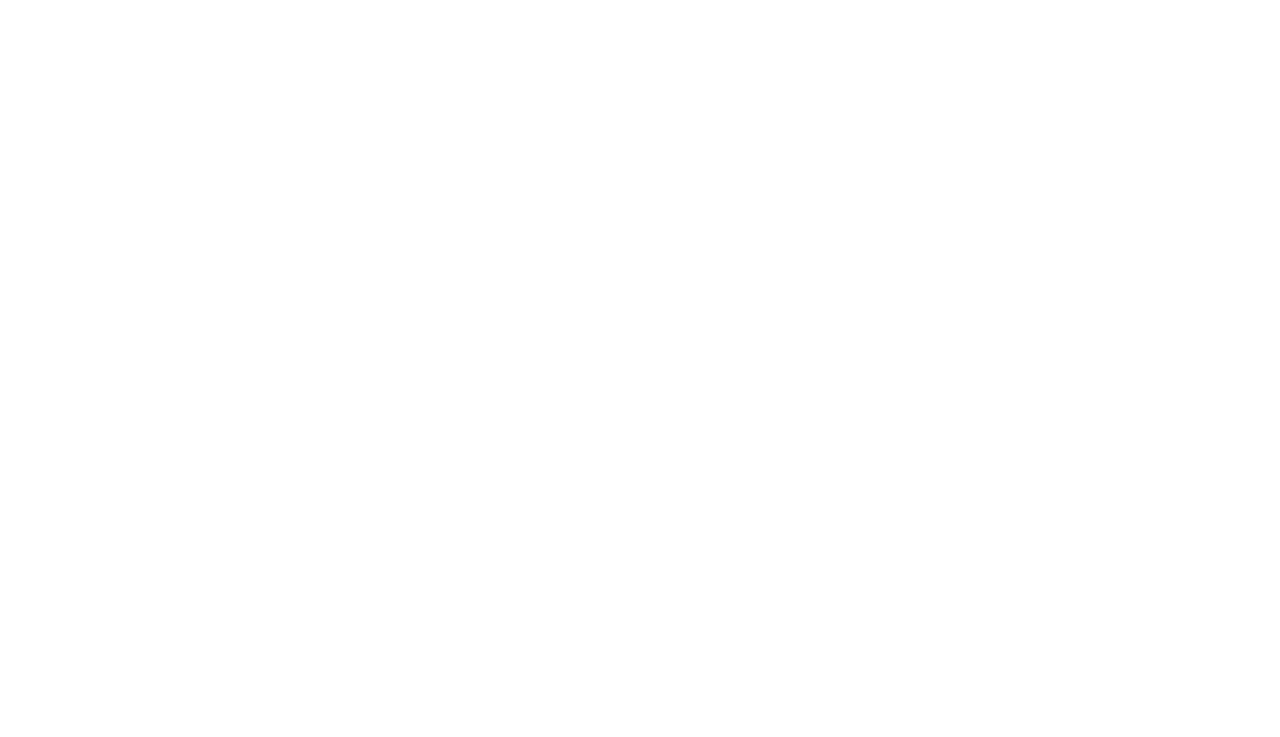
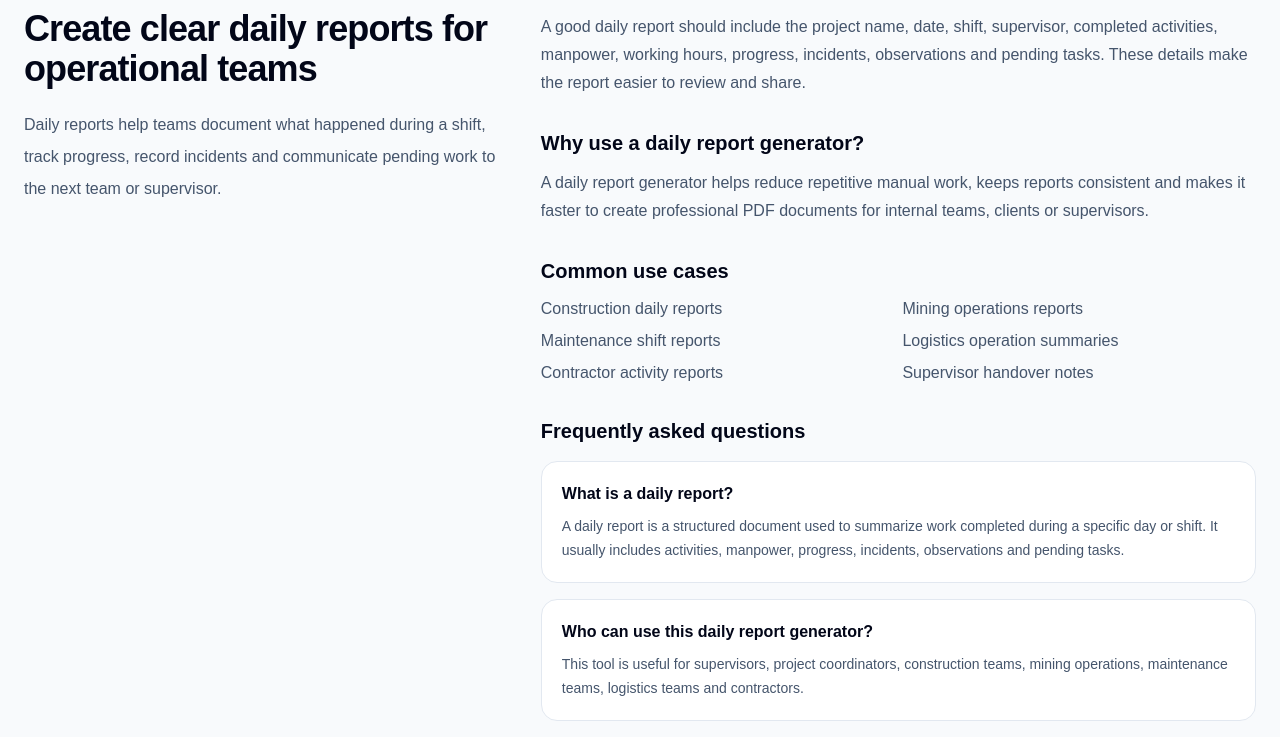
Before and after one commit to kike-Pinto/reporting-tools-platform, a Next.js app: page /tools/daily-report-generator in a window 1280 px wide. Shown: the part 2683-3420 px from the top of the page. Before the commit the page ends 2705 px from the top, so only its background shows below. Built offline with nearby package versions, Linux system fonts and the light colour scheme.

Commit message:
Add SEO content for daily report generator

```diff
--- a/app/tools/daily-report-generator/page.tsx
+++ b/app/tools/daily-report-generator/page.tsx
@@ -4,12 +4,23 @@
 import DailyReportTool from '@/components/report/DailyReportTool'
 import Footer from '@/components/layout/Footer'
 import Navbar from '@/components/layout/Navbar'
+import DailyReportSEO from '@/components/report/DailyReportSEO'
+
 import type { Metadata } from 'next'
 
 export const metadata: Metadata = {
   title: 'Daily Report Generator',
   description:
-    'Create professional daily operational reports with automatic KPIs, activities tracking and PDF export.',
+    'Create professional daily reports for operations, construction, mining and maintenance with automatic KPIs, activities tracking and PDF export.',
+  keywords: [
+    'daily report generator',
+    'daily report template',
+    'construction daily report',
+    'mining daily report',
+    'operations daily report',
+    'daily report PDF',
+    'shift report generator',
+  ],
 }
 
 export default function DailyReportGeneratorPage() {
@@ -22,6 +33,7 @@
       <DailyReportTool />
 
       <HowItWorks />
+      <DailyReportSEO />
       <Footer />
     </main>
   )
--- a/components/home/Footer.tsx
+++ /dev/null
@@ -1,21 +0,0 @@
-export default function Footer() {
-  return (
-    <footer className='border-t border-slate-200 bg-white'>
-      <div className='mx-auto flex max-w-7xl flex-col gap-4 px-6 py-10 md:flex-row md:items-center md:justify-between'>
-        <div>
-          <p className='font-semibold text-slate-950'>
-            Reporting Tools Platform
-          </p>
-
-          <p className='mt-1 text-sm text-slate-500'>
-            Operational reporting and PDF automation tools.
-          </p>
-        </div>
-
-        <p className='text-sm text-slate-500'>
-          © 2026 Reporting Tools Platform
-        </p>
-      </div>
-    </footer>
-  )
-}
--- a/components/home/Navbar.tsx
+++ /dev/null
@@ -1,48 +0,0 @@
-import Link from 'next/link'
-
-export default function Navbar() {
-  return (
-    <header className='border-b border-slate-200 bg-white'>
-      <div className='mx-auto flex max-w-7xl items-center justify-between px-6 py-4'>
-        <Link href='/' className='flex items-center gap-3'>
-          <div className='flex h-10 w-10 items-center justify-center rounded-xl bg-slate-900 text-sm font-bold text-white'>
-            RT
-          </div>
-
-          <div>
-            <p className='text-sm font-semibold text-slate-950'>
-              Reporting Tools Platform
-            </p>
-
-            <p className='text-xs text-slate-500'>
-              Operational reporting tools
-            </p>
-          </div>
-        </Link>
-
-        <nav className='hidden items-center gap-6 md:flex'>
-          <a
-            href='#tools'
-            className='text-sm font-medium text-slate-600 transition hover:text-slate-950'
-          >
-            Tools
-          </a>
-
-          <a
-            href='#benefits'
-            className='text-sm font-medium text-slate-600 transition hover:text-slate-950'
-          >
-            Benefits
-          </a>
-
-          <a
-            href='#workflow'
-            className='text-sm font-medium text-slate-600 transition hover:text-slate-950'
-          >
-            Workflow
-          </a>
-        </nav>
-      </div>
-    </header>
-  )
-}
--- /dev/null
+++ b/components/report/DailyReportSEO.tsx
@@ -0,0 +1,112 @@
+const faqs = [
+  {
+    question: 'What is a daily report?',
+    answer:
+      'A daily report is a structured document used to summarize work completed during a specific day or shift. It usually includes activities, manpower, progress, incidents, observations and pending tasks.',
+  },
+  {
+    question: 'Who can use this daily report generator?',
+    answer:
+      'This tool is useful for supervisors, project coordinators, construction teams, mining operations, maintenance teams, logistics teams and contractors.',
+  },
+  {
+    question: 'Can I export the daily report as PDF?',
+    answer:
+      'Yes. You can fill out the report form, preview the document and export it as a PDF directly from your browser.',
+  },
+  {
+    question: 'Do I need an account?',
+    answer:
+      'No. The tool works directly in your browser and does not require login or account creation.',
+  },
+]
+
+export default function DailyReportSEO() {
+  return (
+    <section className='mx-auto max-w-7xl px-6 py-20'>
+      <div className='grid gap-10 lg:grid-cols-[0.8fr_1.2fr]'>
+        <div>
+          <p className='text-sm font-semibold uppercase tracking-[0.18em] text-blue-600'>
+            Daily Report Guide
+          </p>
+
+          <h2 className='mt-4 text-4xl font-bold tracking-tight text-slate-950'>
+            Create clear daily reports for operational teams
+          </h2>
+
+          <p className='mt-5 text-base leading-8 text-slate-600'>
+            Daily reports help teams document what happened during a shift,
+            track progress, record incidents and communicate pending work to the
+            next team or supervisor.
+          </p>
+        </div>
+
+        <div className='space-y-8'>
+          <article>
+            <h3 className='text-xl font-bold text-slate-950'>
+              What should a daily report include?
+            </h3>
+
+            <p className='mt-3 leading-7 text-slate-600'>
+              A good daily report should include the project name, date, shift,
+              supervisor, completed activities, manpower, working hours,
+              progress, incidents, observations and pending tasks. These details
+              make the report easier to review and share.
+            </p>
+          </article>
+
+          <article>
+            <h3 className='text-xl font-bold text-slate-950'>
+              Why use a daily report generator?
+            </h3>
+
+            <p className='mt-3 leading-7 text-slate-600'>
+              A daily report generator helps reduce repetitive manual work,
+              keeps reports consistent and makes it faster to create
+              professional PDF documents for internal teams, clients or
+              supervisors.
+            </p>
+          </article>
+
+          <article>
+            <h3 className='text-xl font-bold text-slate-950'>
+              Common use cases
+            </h3>
+
+            <ul className='mt-3 grid gap-2 text-slate-600 sm:grid-cols-2'>
+              <li>Construction daily reports</li>
+              <li>Mining operations reports</li>
+              <li>Maintenance shift reports</li>
+              <li>Logistics operation summaries</li>
+              <li>Contractor activity reports</li>
+              <li>Supervisor handover notes</li>
+            </ul>
+          </article>
+
+          <article>
+            <h3 className='text-xl font-bold text-slate-950'>
+              Frequently asked questions
+            </h3>
+
+            <div className='mt-4 space-y-4'>
+              {faqs.map((faq) => (
+                <div
+                  key={faq.question}
+                  className='rounded-2xl border border-slate-200 bg-white p-5'
+                >
+                  <h4 className='font-semibold text-slate-950'>
+                    {faq.question}
+                  </h4>
+
+                  <p className='mt-2 text-sm leading-6 text-slate-600'>
+                    {faq.answer}
+                  </p>
+                </div>
+              ))}
+            </div>
+          </article>
+        </div>
+      </div>
+    </section>
+  )
+}
```
